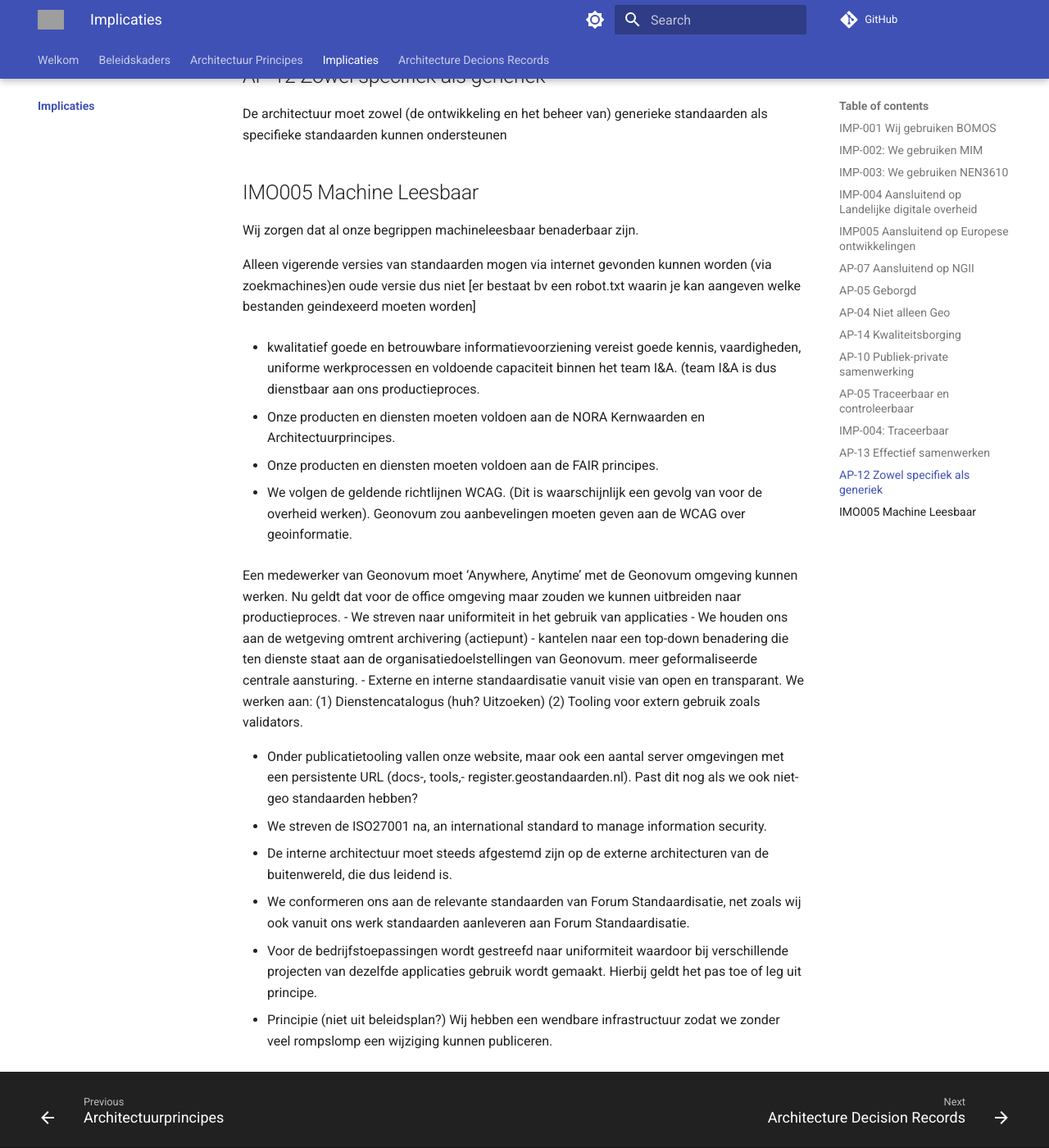
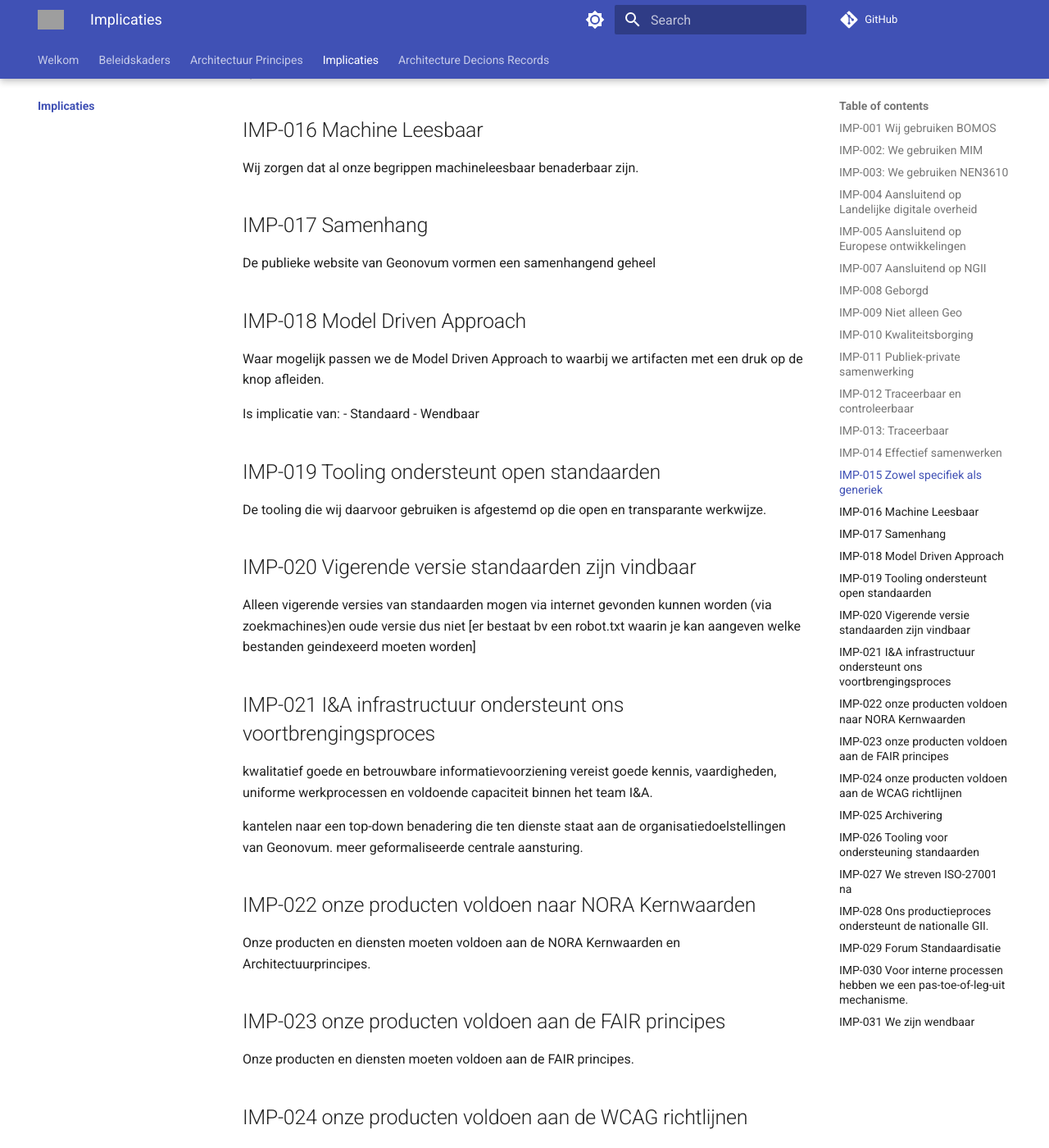
Before and after one commit to Geonovum/geonovum-architectuur, an MkDocs documentation site: the page built from docs/implicaties/index.md, in a window 1280 px wide and 1400 px high, scrolled down 2524 px. Shown: the whole window at 82% size. Built offline with MkDocs 1.6.1 and Material for MkDocs 9.7.7, drawn with Linux system fonts in a browser that asks for light colours; comment, search, counter and statistics services are not loaded; some of the changed text lies outside the part shown; grey boxes are pictures that could not be loaded.

Commit message:
weer wat bijgewerkt.

```diff
--- /dev/null
+++ b/docs/adr/ADR-001-DSO-Niet-MDA.md
@@ -0,0 +1,21 @@
+# ADR-001 Het IMOW xsd wordt niet automatisch gegenereerd
+
+Het XML-applicatieschema van het DSO wordt niet automatisch gegenereerd uit het UML
+van het IMOW. Ook is het XSD voor het uitwissel schema niet volgens een bestaande
+standaard gemaakt maar volgt het een interne Kadaster standaard.
+
+## Context
+
+deze situatie is ontstaan in de tijd dat het DSO onder hoge tijdsdruk ontwikkeld
+werd. Omdat de kosten om dit aan te passen horen zijn dan de opbrengsten wordt
+dit niet aangepast.
+
+## Alternatieven
+
+We zouden kunnen besluiten de xml-applicatieschemas opnieuw uit het UML te genereren. Dit doen
+we niet omdat daar een gigantisch migratietraject bij zou horen.
+
+## Consequenties
+
+- Bij aanpassen van UML van IMOW moet xsd met de hand aangepast.
+- Softwarebouwers kunnen niet gebruik maken van standaard tooling.
--- a/docs/architectuurprincipes/index.md
+++ b/docs/architectuurprincipes/index.md
@@ -6,6 +6,8 @@ realiseren in [implicaties](../implicaties/).
 ## AP-01 Open
 
 Omdat we open zijn zullen tegen architecturen van andere partijen aanlopen. Onze architectuur is zodanig flexibel dat dit niet tot onmgelijkheden leidt.
+
+Onze producten (standaarden, informatiemodellen, validatieregels, schematrons, …) ontwikkelen wij op een open en transparante manier.
 
 ## AP-02 Netwerk
 
--- a/docs/implicaties/index.md
+++ b/docs/implicaties/index.md
@@ -6,8 +6,8 @@ BOMOS is hét Beheer- en OntwikkelModel voor Open Standaarden.
 
 Is implicatie van:
 
-- [AP-01 Open](../architectuurprincipes/#ap-01-open)
-- [ap-05 Betrouwbaar](../architectuurprincipes/#ap-05-betrouwbaar)
+- Open
+- Betrouwbaar
 
 ## IMP-002: We gebruiken MIM
 
@@ -15,7 +15,7 @@ MIM is een veelgebruikte standaard voor informatiemodellering binnen de overheid
 
 Is implicatie van:
 
-- [AP-07 Standaard](../architectuurprincipes/#ap-07-standaard)
+- Standaard
 
 ## IMP-003: We gebruiken NEN3610
 
@@ -23,88 +23,141 @@ NEN 3610  is een veelgebruikte standaard voor geoinformatie binnen Nederland.
 
 Is implicatie van:
 
-- [AP-07 Standaard](../architectuurprincipes/#ap-07-standaard)
+- Standaard
 
 ## IMP-004 Aansluitend op Landelijke digitale overheid
 
 Is implicatie van:
 
-- [AP-02 Samenwerken](../architectuurprincipes/#ap-02-samenwerken)
+- Samenwerken
 
 
-
-
-## IMP005 Aansluitend op Europese ontwikkelingen
+## IMP-005 Aansluitend op Europese ontwikkelingen
 
 De architectuur moet  passen in de bewegingen van de digitale overheid op europees en internationaal niveau, en oefent daar invloed op uit. (Inspire, dataspace fysieke leefomgeving, OGC, W3C, …)
 
 Is implicatie van:
 
-- [AP-02 Samenwerken](../architectuurprincipes/#ap-02-samenwerken)
+- Samenwerken
 
-## AP-07 Aansluitend op NGII
+## IMP-007 Aansluitend op NGII
 
 De architectuur van Geonovum beweegt mee met upgrades van de nationale geodata infrastructuur (NGII) en oefent daar invloed op uit.
 
 Is implicatie van:
 
-- [AP-02 Samenwerken](../architectuurprincipes/#ap-02-samenwerken)
+- Samenwerken
 
-## AP-05 Geborgd
+## IMP-008 Geborgd
 
 Als onze producten en productielijnen gepubliceerd worden dan moet dat zo geborgd zijn dat het bij uitval herstelbaar is binnen bepaalde tijd
 
-## AP-04 Niet alleen Geo
+## IMP-009 Niet alleen Geo
 
 We publiceren niet alleen standaarden die specifiek zijn voor  de geo-wereld, maar ook standaarden die generiek zijn en bruikbaar buiten de geo-wereld
 
-## AP-14 Kwaliteitsborging
+Is implicatie van:
 
-De architectuur borgt (en verhoogt waar mogelijk) de kwaliteit van en samenhang tussen de standaarden die we bij Geonovum ontwikkelen en beheren.
+- Open
 
-## AP-10 Publiek-private samenwerking
-De architectuur moet publiek-private samenwerking kunnen ondersteunen
-## AP-05 Traceerbaar en controleerbaar
+## IMP-010 Kwaliteitsborging
+
+De architectuur borgt en verhoogt waar mogelijk de kwaliteit van de standaarden.
+
+## IMP-011 Publiek-private samenwerking
+
+De architectuur ondersteunt publiek-private samenwerking.
+
+## IMP-012 Traceerbaar en controleerbaar
 
 De producten die op basis van de architectuur worden vormgegeven moeten er toe bijdragen dat de betrokken data herkenbaar, traceerbaar en controleerbaar is.
 
-Onze producten (standaarden, informatiemodellen, validatieregels, schematrons, …) ontwikkelen wij op een open en transparante manier. De tooling die wij daarvoor gebruiken is afgestemd op die open en transparante werkwijze.
+## IMP-013: Traceerbaar
 
-.
-## IMP-004: Traceerbaar
+Oudere versies moeten vindbaar zijn plus de verantwoording waarom dingen veranderd zijn plus de overgangstermijn waarbinnen beide versies geldig zijn.
 
-oudere versies moeten vindbaar zijn plus de verantwoording waarom dingen veranderd zijn plus de overgangstermijn waarbinnen beide versies geldig zijn
-
-## AP-13 Effectief samenwerken
+## IMP-014 Effectief samenwerken
 
 De architectuur moet het effectief samenwerken met alle relevante standaardisatie-organisaties ondersteunen
-## AP-12 Zowel specifiek als generiek
+
+## IMP-015 Zowel specifiek als generiek
 
 De architectuur moet zowel (de ontwikkeling en het beheer van) generieke standaarden als specifieke standaarden kunnen ondersteunen
 
-## IMO005 Machine Leesbaar
+## IMP-016 Machine Leesbaar
 
 Wij zorgen dat al onze begrippen machineleesbaar benaderbaar zijn.
 
+## IMP-017 Samenhang
+
+De publieke website van Geonovum vormen een samenhangend geheel
+
+## IMP-018 Model Driven Approach
+
+Waar mogelijk passen we de Model Driven Approach to waarbij we artifacten met een druk
+op de knop afleiden.
+
+Is implicatie van:
+- Standaard
+- Wendbaar
+
+
+## IMP-019 Tooling ondersteunt open standaarden
+
+De tooling die wij daarvoor gebruiken is afgestemd op die open en transparante werkwijze.
+
+## IMP-020 Vigerende versie standaarden zijn vindbaar
+
 Alleen vigerende versies van standaarden mogen via internet gevonden kunnen worden (via zoekmachines)en oude versie dus niet [er bestaat bv een robot.txt waarin je kan aangeven welke bestanden geindexeerd moeten worden]
 
-- kwalitatief goede en betrouwbare informatievoorziening vereist goede kennis, vaardigheden, uniforme werkprocessen en voldoende capaciteit binnen het team I&A. (team I&A is dus dienstbaar aan ons productieproces.
+## IMP-021 I&A infrastructuur ondersteunt ons voortbrengingsproces
 
-- Onze producten en diensten moeten voldoen aan de NORA Kernwaarden en Architectuurprincipes.
-- Onze producten en diensten moeten voldoen aan de FAIR principes.
+kwalitatief goede en betrouwbare informatievoorziening vereist goede kennis, vaardigheden, uniforme werkprocessen en voldoende capaciteit binnen het team I&A.
 
-- We volgen de geldende richtlijnen WCAG. (Dit is waarschijnlijk een gevolg van voor de overheid werken). Geonovum zou aanbevelingen moeten geven aan de WCAG over geoinformatie.
+kantelen naar een top-down benadering die ten dienste staat aan de organisatiedoelstellingen van Geonovum. meer geformaliseerde centrale aansturing.
+
+## IMP-022 onze producten voldoen naar NORA Kernwaarden
+
+Onze producten en diensten moeten voldoen aan de NORA Kernwaarden en Architectuurprincipes.
+
+## IMP-023 onze producten voldoen aan de FAIR principes
+
+Onze producten en diensten moeten voldoen aan de FAIR principes.
+
+## IMP-024 onze producten voldoen aan de WCAG richtlijnen
+
+We volgen de geldende richtlijnen WCAG. (Dit is waarschijnlijk een gevolg van voor de overheid werken). Geonovum zou aanbevelingen moeten geven aan de WCAG over geoinformatie.
 
 Een medewerker van Geonovum moet ‘Anywhere, Anytime’ met de Geonovum omgeving kunnen werken. Nu geldt dat voor de office omgeving maar zouden we kunnen uitbreiden naar productieproces.
-- We streven naar uniformiteit in het gebruik van applicaties
-- We houden ons aan de wetgeving omtrent archivering (actiepunt)
-- kantelen naar een top-down benadering die ten dienste staat aan de organisatiedoelstellingen van Geonovum. meer geformaliseerde centrale aansturing.
-- Externe en interne standaardisatie vanuit visie van open en transparant.
-We werken aan: (1) Dienstencatalogus (huh? Uitzoeken) (2) Tooling voor extern gebruik zoals validators.
 
-- Onder publicatietooling vallen onze website, maar ook een aantal server omgevingen met een persistente URL (docs-, tools,- register.geostandaarden.nl). Past dit nog als we ook niet-geo standaarden hebben?
-- We streven de ISO27001 na, an international standard to manage information security.
-- De interne architectuur moet steeds afgestemd zijn op de externe architecturen van de buitenwereld, die dus leidend is.
-- We conformeren ons aan de relevante standaarden van Forum Standaardisatie, net zoals wij ook vanuit ons werk standaarden aanleveren aan Forum Standaardisatie.
-- Voor de bedrijfstoepassingen wordt gestreefd naar uniformiteit waardoor bij verschillende projecten van dezelfde applicaties gebruik wordt gemaakt. Hierbij geldt het pas toe of leg uit principe.
-- Principie (niet uit beleidsplan?) Wij hebben een wendbare infrastructuur zodat we zonder veel rompslomp een wijziging kunnen publiceren.
+## IMP-025 Archivering
+
+We houden ons aan de wetgeving omtrent archivering
+
+## IMP-026 Tooling voor ondersteuning standaarden
+
+Tooling voor extern gebruik zoals validators.
+
+## IMP-027 We streven ISO-27001 na
+
+An international standard to manage information security.
+
+## IMP-028 Ons productieproces ondersteunt de nationalle GII.
+
+De interne architectuur moet steeds afgestemd zijn op de externe architecturen van de buitenwereld, die dus leidend is.
+
+## IMP-029 Forum Standaardisatie
+
+We conformeren ons aan de relevante standaarden van Forum Standaardisatie, net zoals wij ook vanuit ons werk standaarden aanleveren aan Forum Standaardisatie.
+
+## IMP-030 Voor interne processen hebben we een pas-toe-of-leg-uit mechanisme.
+
+Omdat we in een werkveld zitten waar we veel andere partijen tegenkomen zal het
+niet altijd lukken om overal onze eigen werkwijze toe te passen. Tegelijkertijd
+is een gestandaardaardiseeerde werkwijze wel wenselijk. Daarom gebruiken we het
+pas toe of leg uit mechanisme. Als er afgeweken wordt van de interne architectuur
+wordt dat voor iedereen beschreven in de Architecture Decision Records.
+
+## IMP-031 We zijn wendbaar
+
+Wij hebben een wendbare infrastructuur zodat we zonder veel rompslomp een wijziging kunnen publiceren.
--- a/mkdocs.yml
+++ b/mkdocs.yml
@@ -87,3 +87,4 @@ nav:
   - 'Architecture Decions Records':
     - ./adr/index.md
     - ./adr/ADR-000-template.md
+    - ./adr/ADR-001-DSO-Niet-MDA.md
```
Also changed, not shown: docs/adr/ADR-000-template.md (+1 -1 lines).
